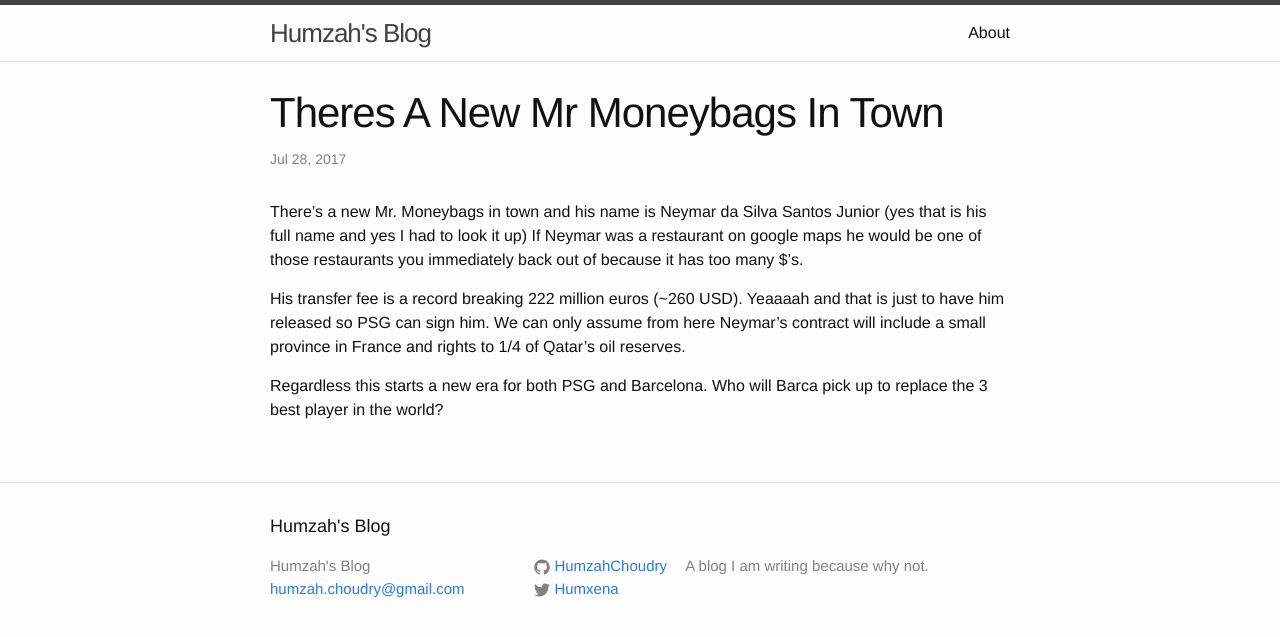
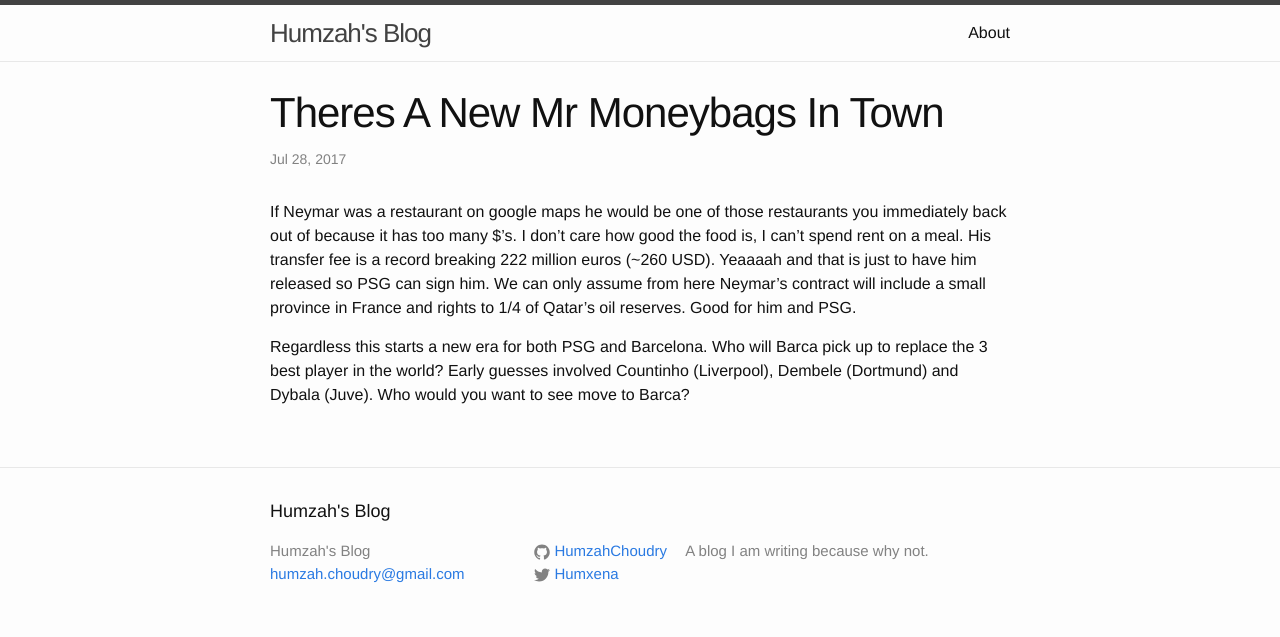
Before and after one commit to HumzahChoudry/HumzahChoudry.github.io, a Jekyll site: the page built from _posts/2017-07-28-theres-a-new-mr-moneybags-in-town.markdown, in a window 1280 px wide. Shown: the top 637 px of the page. Built offline with Jekyll 4.4.1, drawn with Linux system fonts in a browser that asks for light colours; our own code applies the rules of GitHub Pages for plain Markdown files.

Commit message:
Update 2017-07-28-theres-a-new-mr-moneybags-in-town.markdown

```diff
--- a/_posts/2017-07-28-theres-a-new-mr-moneybags-in-town.markdown
+++ b/_posts/2017-07-28-theres-a-new-mr-moneybags-in-town.markdown
@@ -1,7 +1,3 @@
-There's a new Mr. Moneybags in town and his name is Neymar da Silva Santos Junior (yes that is his full name and yes I had to look it up)
-If Neymar was a restaurant on google maps he would be one of those restaurants you immediately back out of because it has too many $'s.
+If Neymar was a restaurant on google maps he would be one of those restaurants you immediately back out of because it has too many $'s. I don't care how good the food is, I can't spend rent on a meal. His transfer fee is a record breaking 222 million euros (~260 USD). Yeaaaah and that is just to have him released so PSG can sign him. We can only assume from here Neymar's contract will include a small province in France and rights to 1/4 of Qatar's oil reserves. Good for him and PSG.
 
-His transfer fee is a record breaking 222 million euros (~260 USD). Yeaaaah and that is just to have him released so PSG can sign him.
-We can only assume from here Neymar's contract will include a small province in France and rights to 1/4 of Qatar's oil reserves.
-
-Regardless this starts a new era for both PSG and Barcelona. Who will Barca pick up to replace the 3 best player in the world?
+Regardless this starts a new era for both PSG and Barcelona. Who will Barca pick up to replace the 3 best player in the world? Early guesses involved Countinho (Liverpool), Dembele (Dortmund) and Dybala (Juve). Who would you want to see move to Barca?
```
